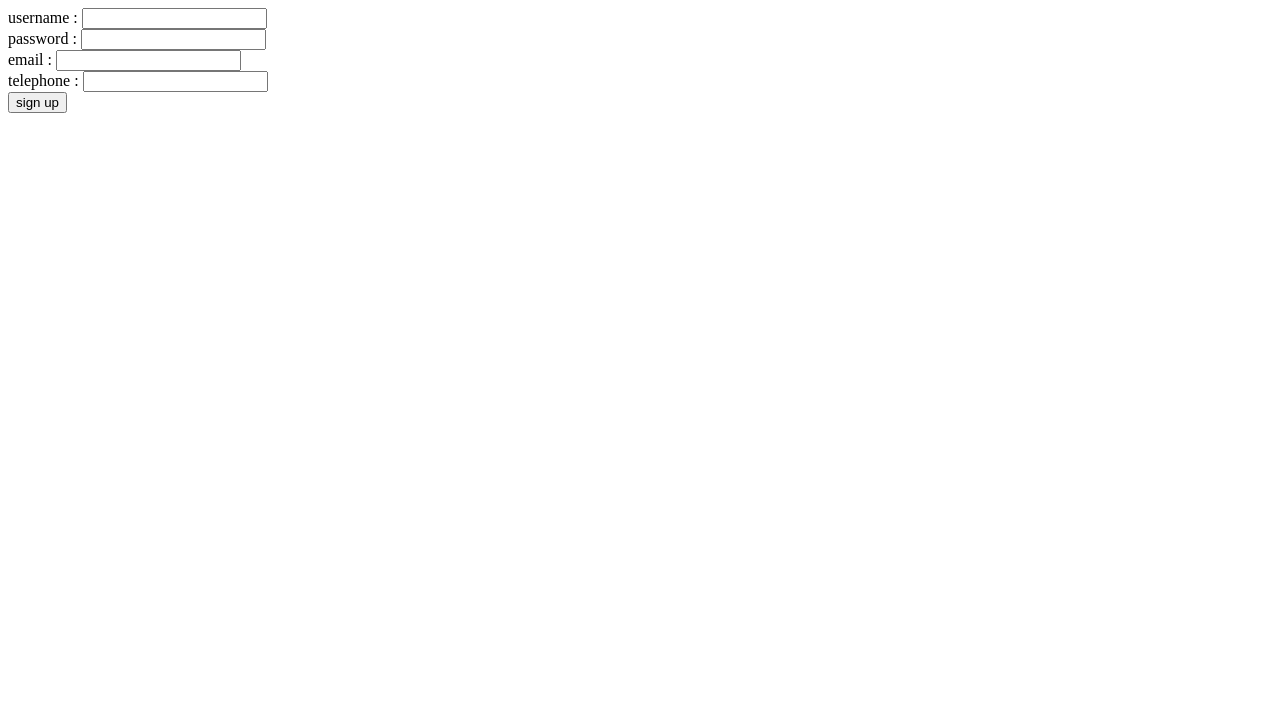
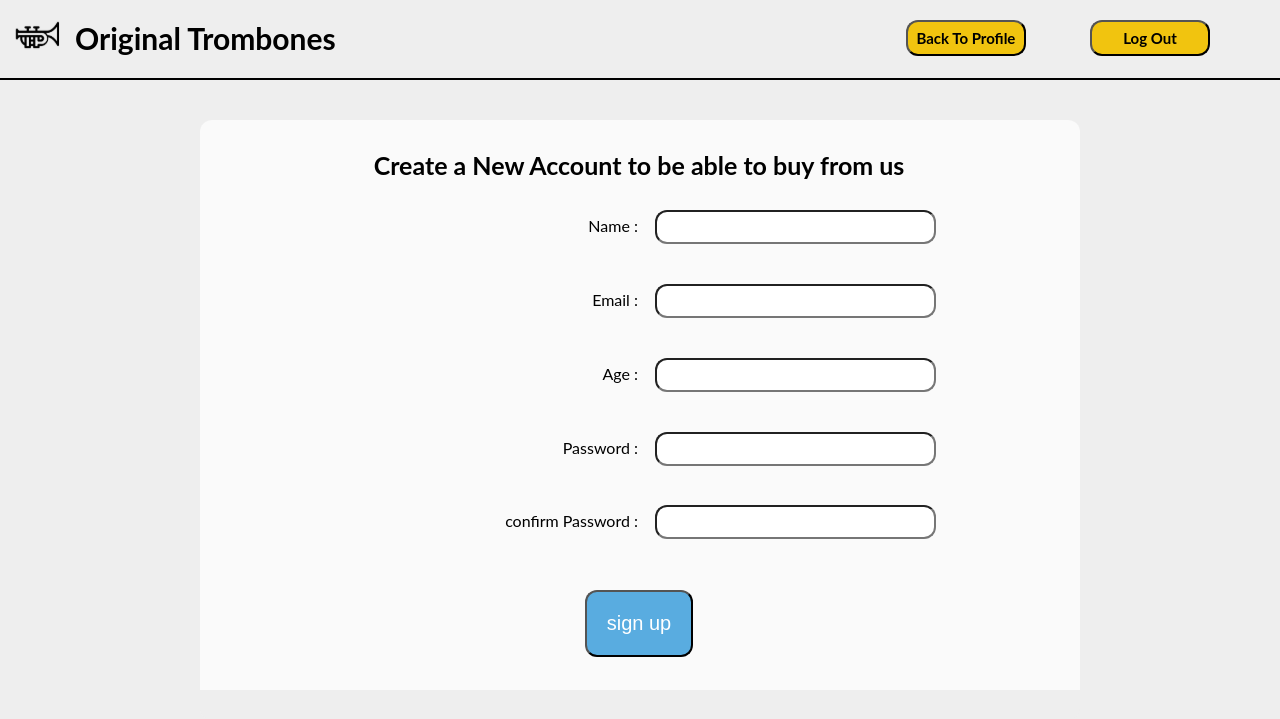
Before and after one commit to ahmeddrawy/Trombones-website, a PHP site: page /signup.php in a window 1280 px wide. Shown: the top 719 px of the page. Run offline with PHP 8.4, Linux system fonts and the light colour scheme.

Commit message:
update all Buttons Shape

```diff
--- a/HomePageStyle.css
+++ b/HomePageStyle.css
@@ -112,6 +112,7 @@ a:link , a:active , a:visited , a:hover
 	margin-left:50px;
 	padding:7px;
 	font-family: 'Lato', sans-serif;
+	border-radius: 12px;
 }
 
 #Features
@@ -160,3 +161,7 @@ a:link , a:active , a:visited , a:hover
 	margin-left:320px;
 	margin-right:300px;
 }
+
+input{
+	border-radius: 12px;
+}
--- a/UserPageStyle.css
+++ b/UserPageStyle.css
@@ -49,6 +49,8 @@ header > * {
 	margin:0px;
 	padding:7px;
 	font-family: 'Lato', sans-serif;
+
+	border-radius: 12px;
 }
 
 a:link , a:active , a:visited , a:hover
@@ -212,4 +214,5 @@ Details{
 	margin-left:50px;
 	padding:7px;
 	font-family: 'Lato', sans-serif;
+	border-radius: 12px;
 }
--- a/editUserPageStyle.css
+++ b/editUserPageStyle.css
@@ -123,6 +123,8 @@ a:link , a:active , a:visited , a:hover
 	position:absolute;
 	top:120px;
 	height:600px;
+
+	border-radius: 12px;
 	}
 
 	form.center ,h1.center{
@@ -176,3 +178,7 @@ a:link , a:active , a:visited , a:hover
 	color:white;
 	border-radius: 12px;
 	}
+
+input{
+	border-radius: 12px;
+}
--- a/signup.php
+++ b/signup.php
@@ -1,20 +1,74 @@
 <html>
 <head>
 
+<link rel="stylesheet" type="text/css" href="editUserPageStyle.css"/>
 
 </head>
 <body>
 
+<header>
+	<img src="icon.png" id="PageIcon"/>
+	<h1 id="PageTitle">Original Trombones</h1>
+	<ul id="PageTags">
+		<li><input type="button" class="userButton" value="Back To Profile" onclick ="window.location.href = 'userPage.php'"/></li>
+		<li><input type="button" class="userButton" value="Log Out" onclick="window.location.href = 'index.php'"/> </li>
+	</ul>
+</header>
+
+<div id="content">
+	<form action="signup.php" method="post" name="signUpForm" onsubmit="return(validate());">
+		<table border="0">
+			<tr>
+				<td colspan="2" id="tabletitle" > Create a New Account to be able to buy from us </td>
+			</tr>
+
+			<tr>
+				<td id = "infotxt">Name :</td>
+				<td id = "formitems"> <input id = "inputTxt" type ="text" name ="username"/></td>
+			</tr>
+
+			<tr>
+				<td id = "infotxt">Email :</td>
+				<td id = "formitems"> <input id = "inputTxt"  name ="email" type="e-mail"/></td>
+			</tr>
+
+			<tr>
+				<td id = "infotxt">Age :</td>
+				<td id = "formitems"><input id = "inputTxt" name="age" type="number"/></td>
+			</tr>
+			<tr>
+				<td id = "infotxt">Password :</td>
+				<td id = "formitems"><input id = "inputTxt" name="password" type="Password"/></td>
+			</tr>
+
+			<tr>
+				<td id = "infotxt">confirm Password :</td>
+				<td id = "formitems"> <input id = "inputTxt"  name ="password2" type="Password"/></td>
+			</tr>
+
+
+			<tr>
+				<th colspan="2"> <input  type="submit" value="sign up" id ="updateBtn"/><th>
+			</tr>
+		</table>
+	</form>
+
+</div>
+
 
 <!-- validate username & password inputs using (js and/or php) and go to userPaga.html -->
 <!-- insert the new user in database -->
-<form name="signupForm">
-username : <input type="text" id="username" /> <br/>
-password : <input type="password" id="password"/> <br/>
-email 	 : <input type="email" id="email"/> <br/>
-telephone : <input type = "text" id="telephone" /> <br/>
-<input type="submit" value="sign up" id = "signupBtn"/>
+<!--
+<form action="signup.php" method="post" name="signUpForm" onsubmit="return(validate());" id="signUpForm">
+
+username : <input type ="text" name ="username" id="username"/> <br/> <br/>
+email : <input type="email" name ="email" id="email"/> <br/> <br/>
+password : <input type="password" name="password" id="password"/> <br/> <br/>
+confirm Password : <input type="password" name="password2" id="password2"/> <br/> <br/>
+
+<input name="add" value="add" type="submit"/>
+
 </form>
-
+-->
 </body>
 </html>
```
